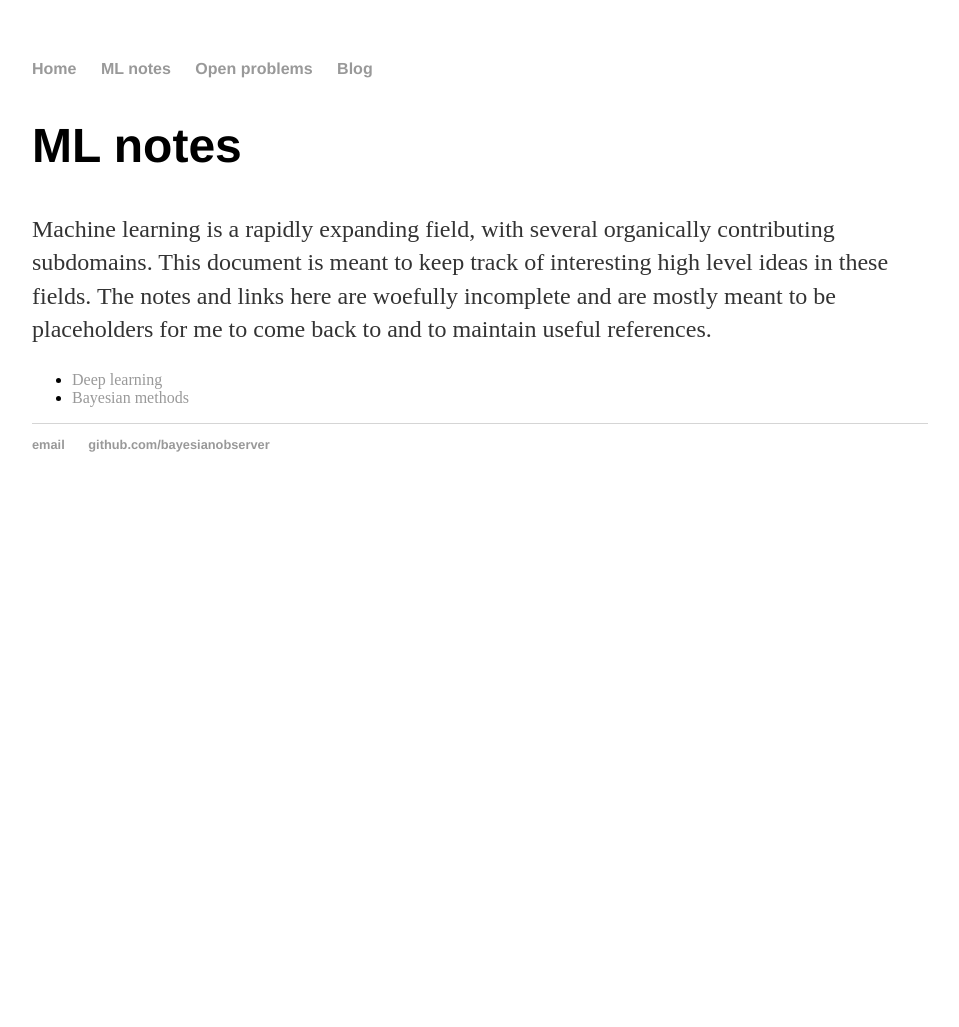
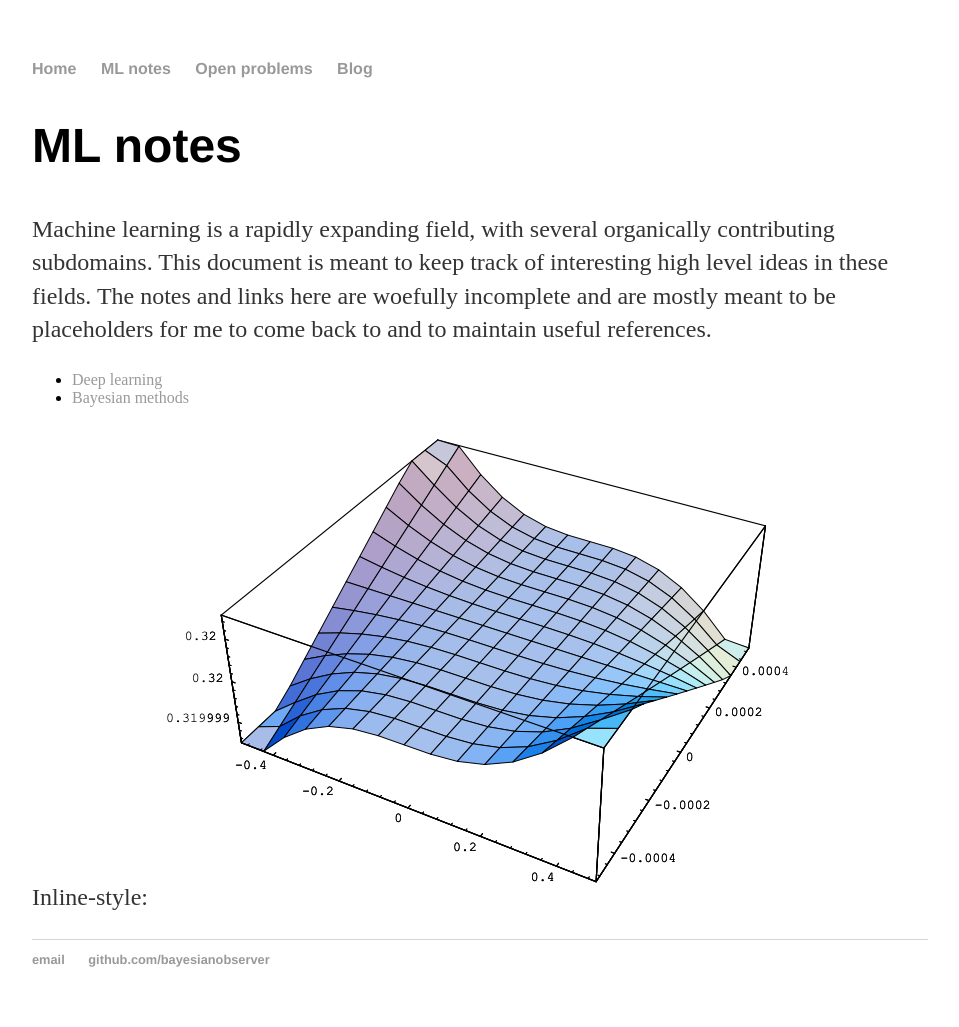
Before and after one commit to bayesianobserver/bayesianobserver.github.io, a Jekyll site: the page built from ml/notes.md, in a window 1280 px wide. Shown: the whole page, without its empty margins (160-1119 px from the left). Built offline with Jekyll 4.4.1, drawn with Linux system fonts in a browser that asks for light colours; before the commit the page ends 900 px from its top, so only the background shows below that.

Commit message:
Update notes.md

```diff
--- a/ml/notes.md
+++ b/ml/notes.md
@@ -9,3 +9,8 @@ Machine learning is a rapidly expanding field, with several organically contribu
 
 - [Deep learning](/ml/deeplearning)
 - [Bayesian methods](/ml/bayesianmethods)
+
+
+
+Inline-style:
+![alt text](/assets/errSurface.png "Error Surface")
```
